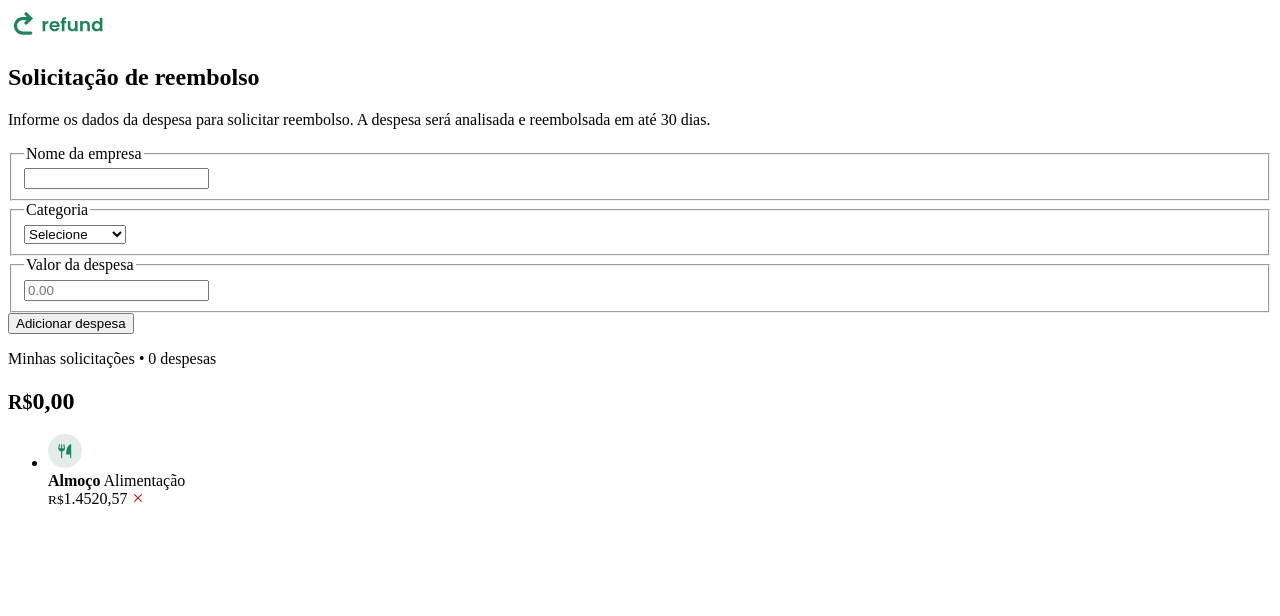
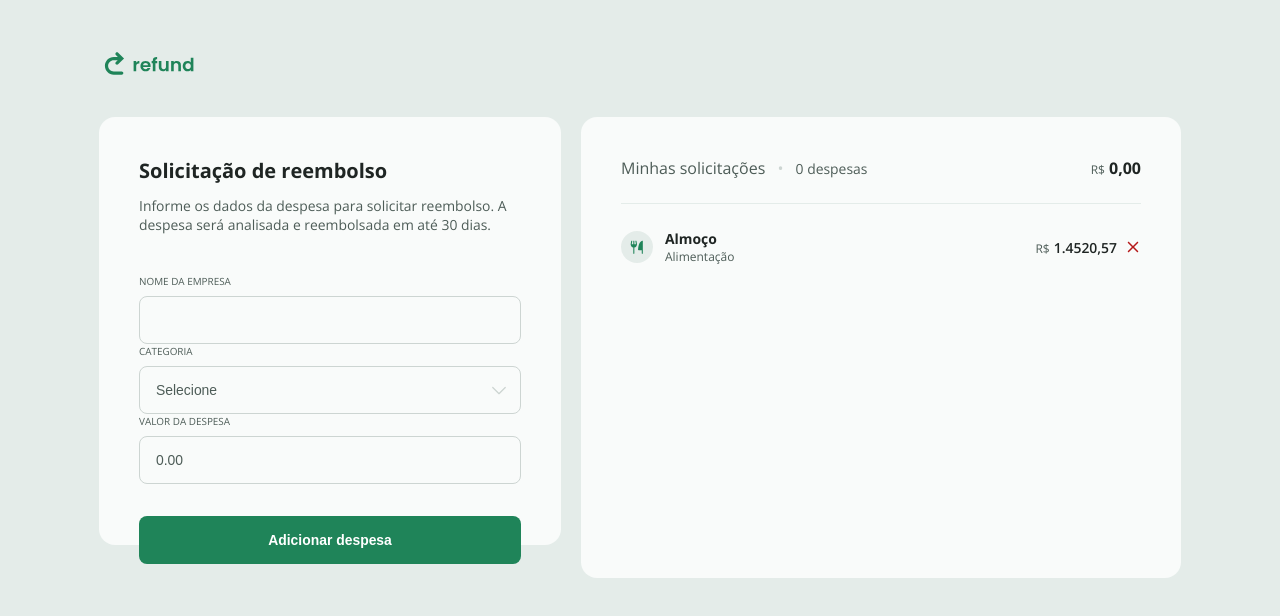
Before and after one commit to jeffersonformigoni/03-refund-pay, a plain HTML site: page index.html in a window 1280 px wide. Drawn offline with nearby package versions, Linux system fonts and the light colour scheme.

Commit message:
Criado arquivo JavaScript e ja está funcionando

```diff
--- a/index.html
+++ b/index.html
@@ -1,5 +1,5 @@
 <!DOCTYPE html>
-<html lang="en">
+<html lang="pt-BR">
 
 <head>
     <meta charset="UTF-8">
@@ -7,7 +7,7 @@
     <link rel="preconnect" href="https://fonts.googleapis.com" />
     <link rel="preconnect" href="https://fonts.gstatic.com" crossorigin />
 
-    <link rel="stylesheet" href="style.css">
+    <link rel="stylesheet" href="styles.css">
 
     <link href="https://fonts.googleapis.com/css2?family=Open+Sans:wght@400;600;700&display=swap" rel="stylesheet" />
 
@@ -78,5 +78,7 @@
             </aside>
         </section>
     </main>
+    <script src="scripts.js"></script>
 </body>
+
 </html>
--- /dev/null
+++ b/scripts.js
@@ -0,0 +1 @@
+console.log("Javascript Conected!")
```
